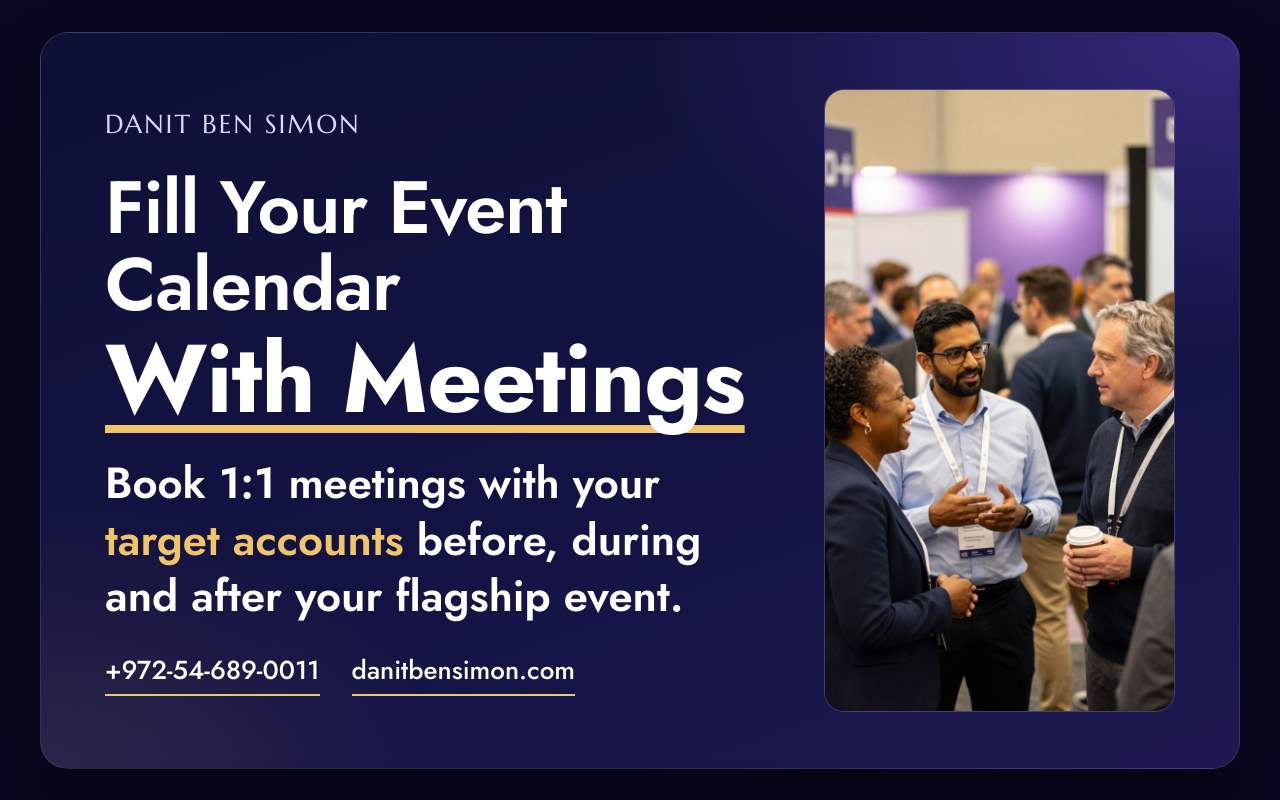
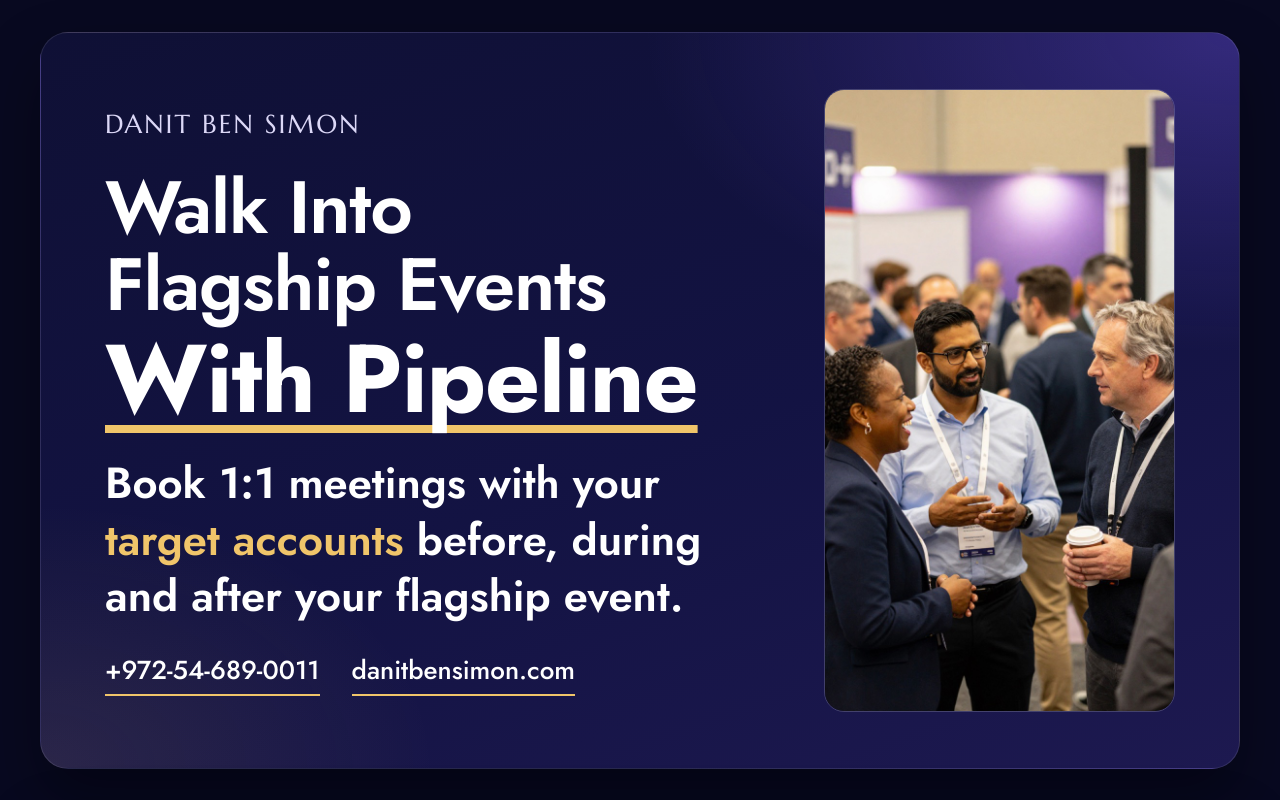
Before and after one commit to danitbensimon/danit-portfolio, a plain HTML site: page meetings-for-conferences/index.html in a window 1280 px wide. Shown: the top 800 px of the page. Drawn offline with Linux system fonts and the light colour scheme.

Commit message:
Meetings for Conferences: cover heading Walk Into Flagship Events With Pipeline
Co-Authored-By: Claude Opus 5.5 <noreply@anthropic.com>

```diff
--- a/meetings-for-conferences/index.html
+++ b/meetings-for-conferences/index.html
@@ -287,7 +287,7 @@ footer .brand { font-size: 26px; }
   <div class="cover-grid">
     <div class="cover-text">
       <span class="brand cover-brand">Danit Ben Simon</span>
-      <h1>Fill Your Event Calendar <span class="big">With Meetings</span></h1>
+      <h1>Walk Into Flagship Events <span class="big">With Pipeline</span></h1>
       <p class="sub">Book 1:1 meetings with your <span class="g">target accounts</span> before, during and after your flagship event.</p>
       <div class="cover-contact"><a href="tel:+972546890011">+972-54-689-0011</a><a href="https://danitbensimon.com" target="_blank" rel="noopener">danitbensimon.com</a></div>
     </div>
```
